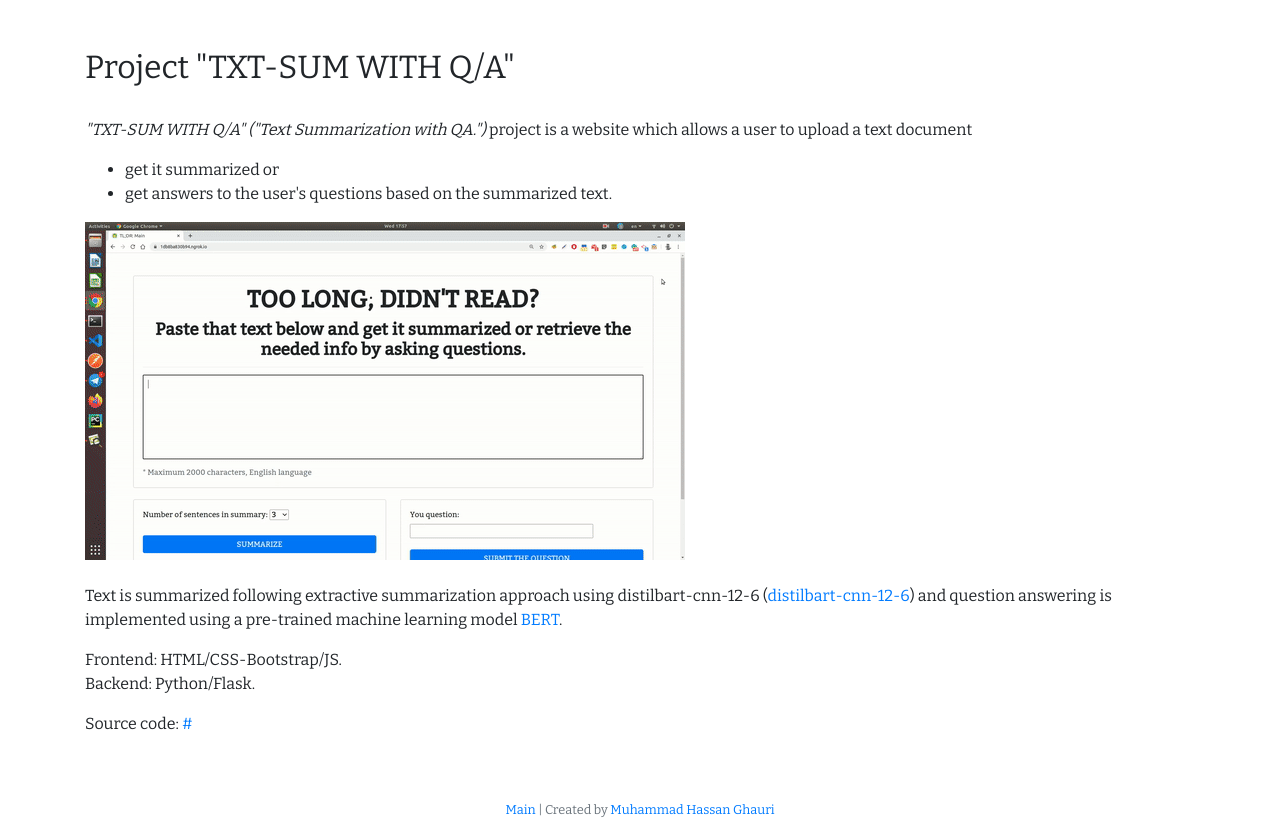
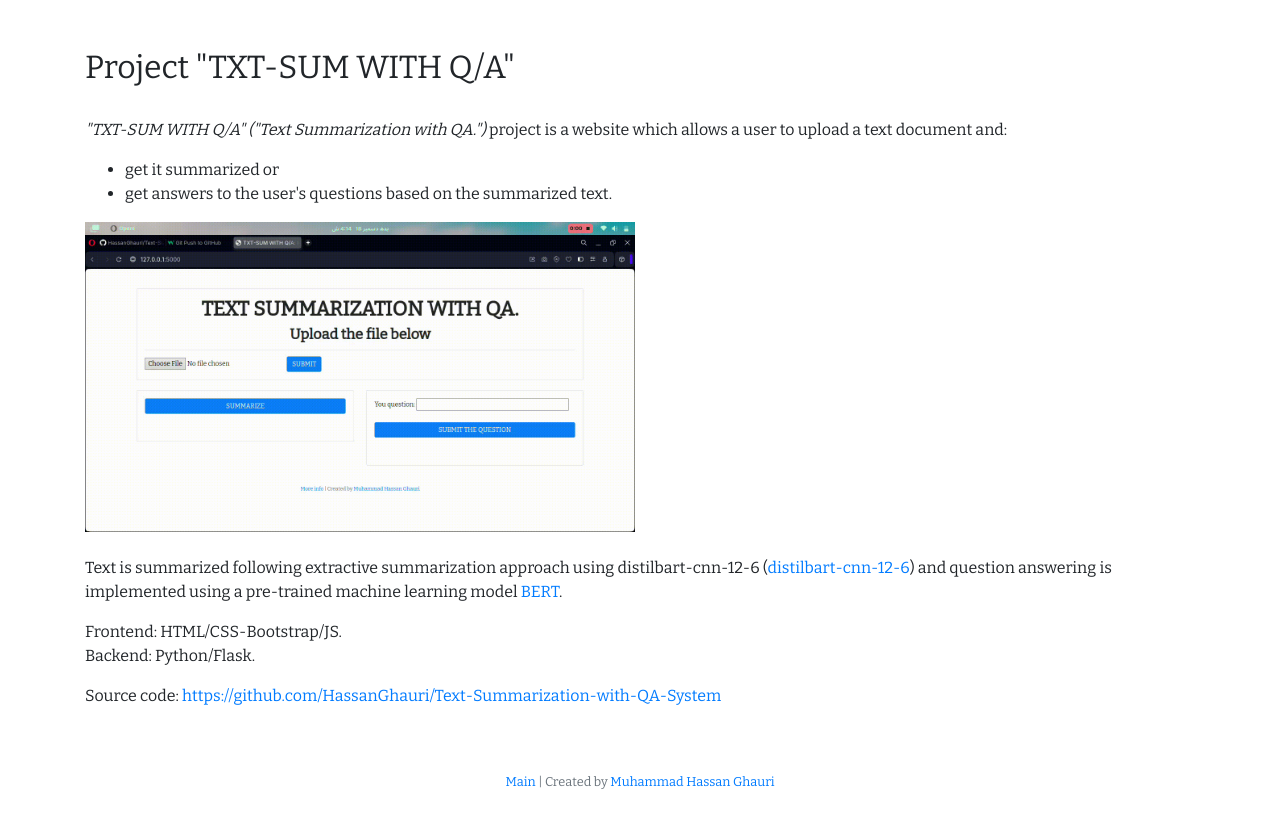
Before and after one commit to HassanGhauri/Text-Summarization-with-QA-System, a Flask app: page /more_info in a window 1280 px wide. After the commit the page ends 789 px from the top, so only its background shows below. Run offline with Flask 2, Linux system fonts and the light colour scheme; some libraries are stand-ins or nearby versions.

Commit message:
second commit

```diff
--- a/services/data.txt
+++ /dev/null
@@ -1 +0,0 @@
-The Mughal Empire, established in 1526 by Babur after his victory at the First Battle of Panipat, was one of the most influential dynasties in Indian history, lasting until the mid-18th century. Known for its remarkable contributions to culture, governance, and architecture, the empire flourished under visionary rulers like Akbar, Jahangir, Shah Jahan, and Aurangzeb. Akbar's policies of religious tolerance and administrative reforms, including the Mansabdari system, helped consolidate a vast and diverse empire. Shah Jahan's architectural marvels, such as the Taj Mahal, and the empire's unique blend of Persian, Indian, and Central Asian artistic influences left a lasting legacy. While Aurangzeb expanded the empire to its greatest territorial extent, his orthodox policies and prolonged military campaigns strained its resources, contributing to its eventual decline. The Mughals implemented efficient revenue systems and fostered cultural syncretism, reflected in their art, literature, and cuisine, which continue to influence South Asia today. Despite its decline due to weak successors, internal conflicts, and external invasions, the Mughal Empire remains a symbol of India's rich historical and cultural heritage.
--- a/templates/more_info.html
+++ b/templates/more_info.html
@@ -8,7 +8,7 @@
     <h2>Project "TXT-SUM WITH Q/A"</h2>
     <br>
     <p>
-        <i>"TXT-SUM WITH Q/A" ("Text Summarization with QA.")</i> project is a website which allows a user to upload a text document
+        <i>"TXT-SUM WITH Q/A" ("Text Summarization with QA.")</i> project is a website which allows a user to upload a text document and:
     </p>
     <ul>
         <li>
@@ -18,7 +18,7 @@
             get answers to the user's questions based on the summarized text.
         </li>
     </ul>
-    <img src="/static/tldr_demo.gif" alt="TXT-SUM WITH Q/A Demo (gif)">
+    <img src="/static/txt_sum_qa.gif" alt="TXT-SUM WITH Q/A Demo (gif)" width="550">
     <br>
     <br>
     <p>
@@ -30,7 +30,7 @@
         Backend: Python/Flask.
     </p>
     <p>
-        Source code: <a href="#">#</a>
+        Source code: <a href="https://github.com/HassanGhauri/Text-Summarization-with-QA-System">https://github.com/HassanGhauri/Text-Summarization-with-QA-System</a>
     </p>
 {% endblock %}
 
```
Also changed, not shown: services/data2.txt (deleted, +0 -1 lines), README.md, document1.txt (renamed from data.txt), document2.txt (renamed from data2.txt), static/txt-sum-qa.png (added), static/txt_sum_qa.gif (added).
